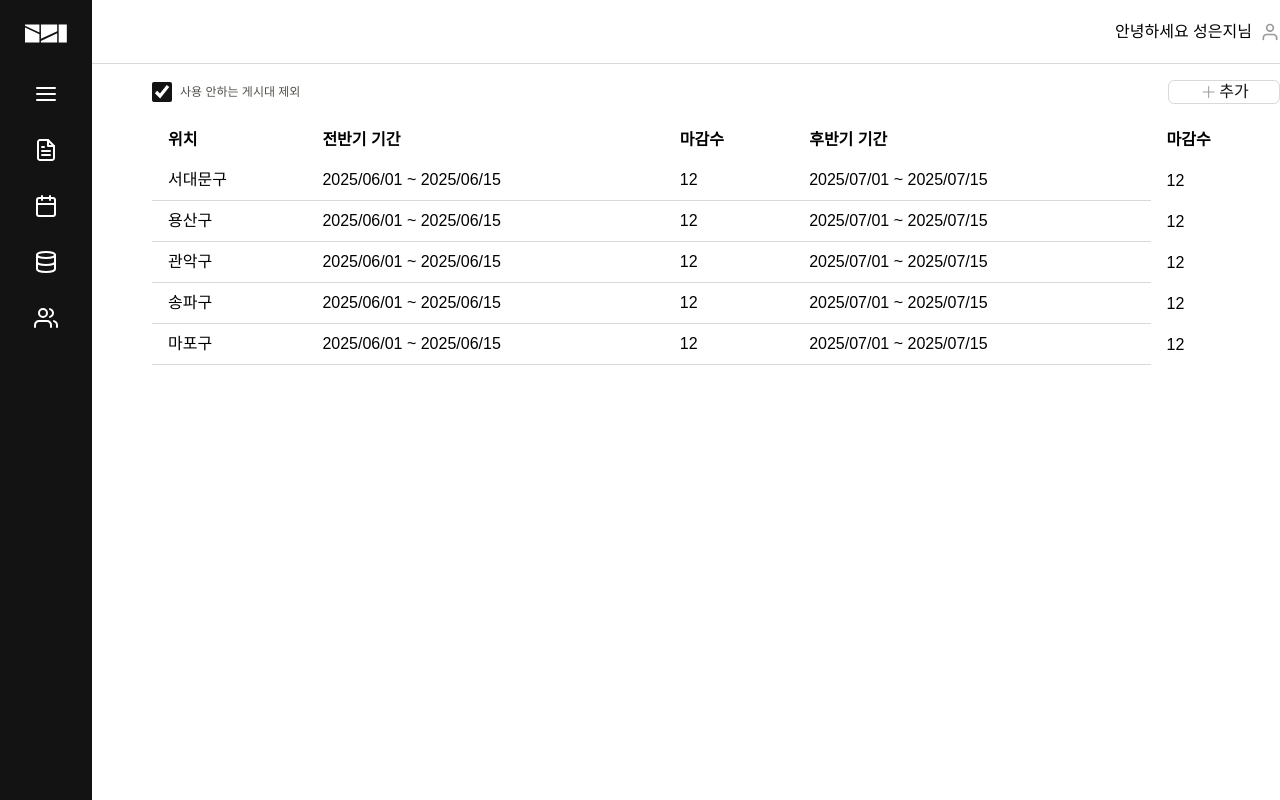
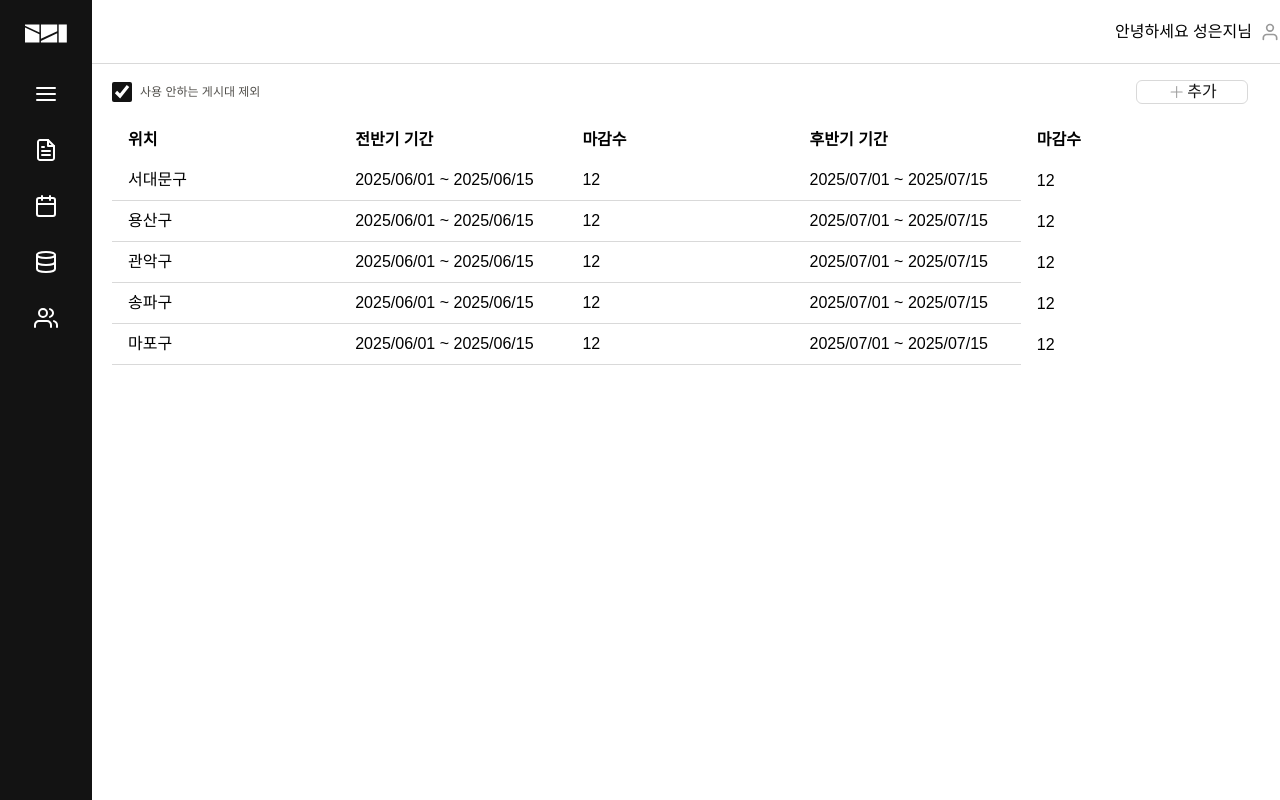
Before and after one commit to hansung-design-dev/hansung-design-admin, a Next.js app: page /banner-display in a window 1280 px wide. Built offline with nearby package versions, Linux system fonts and the light colour scheme; a web font is replaced by a local one.

Commit message:
css: fix banner-display ui

```diff
--- a/src/app/banner-display/page.tsx
+++ b/src/app/banner-display/page.tsx
@@ -104,10 +104,9 @@ const columns: TableColumn<RowType>[] = [
 
 export default function BannerDisplay() {
   return (
-    <div className="pt-16">
+    <div className="pt-16 px-8 ml-[5rem]">
       <Header />
-      <div className="pl-[9.5rem]">
-        <div className="flex items-center gap-4 justify-between py-4">
+      <div className=" flex items-center gap-4 justify-between py-4">
         <div className="text-0-75-500 text-gray-1 flex items-center gap-2">
           <Checkbox
             checked={true}
@@ -121,8 +120,8 @@ export default function BannerDisplay() {
           추가
         </Button>
       </div>
+
       <CommonTable columns={columns} data={datadata} />
-      </div>
     </div>
   );
 }
--- a/src/app/layout.tsx
+++ b/src/app/layout.tsx
@@ -33,10 +33,12 @@ export default function RootLayout({
   return (
     <html lang="en" className="scrollbar-hide" suppressHydrationWarning>
       <body className={`${pretendard.variable} font-pretendard`}>
-        <ClientProviders>
-          <Sidebar />
-          {children}
-        </ClientProviders>
+        <div className="flex h-screen">
+          <ClientProviders>
+            <Sidebar />
+            <main className="flex-1 overflow-x-auto">{children}</main>
+          </ClientProviders>
+        </div>
       </body>
     </html>
   );
--- a/src/layout/commonTable.tsx
+++ b/src/layout/commonTable.tsx
@@ -35,7 +35,7 @@ export function CommonTable<T>({
 }: CommonTableProps<T>) {
   return (
     <div className={`overflow-x-auto ${className}`} style={style}>
-      <table className="min-w-full border-separate border-spacing-0">
+      <table className="border-separate border-spacing-0 w-full table-fixed">
         <thead style={theadStyle}>
           <tr>
             {columns.map((col) => (
```
Lines whose indentation alone changed are shown as unchanged.
